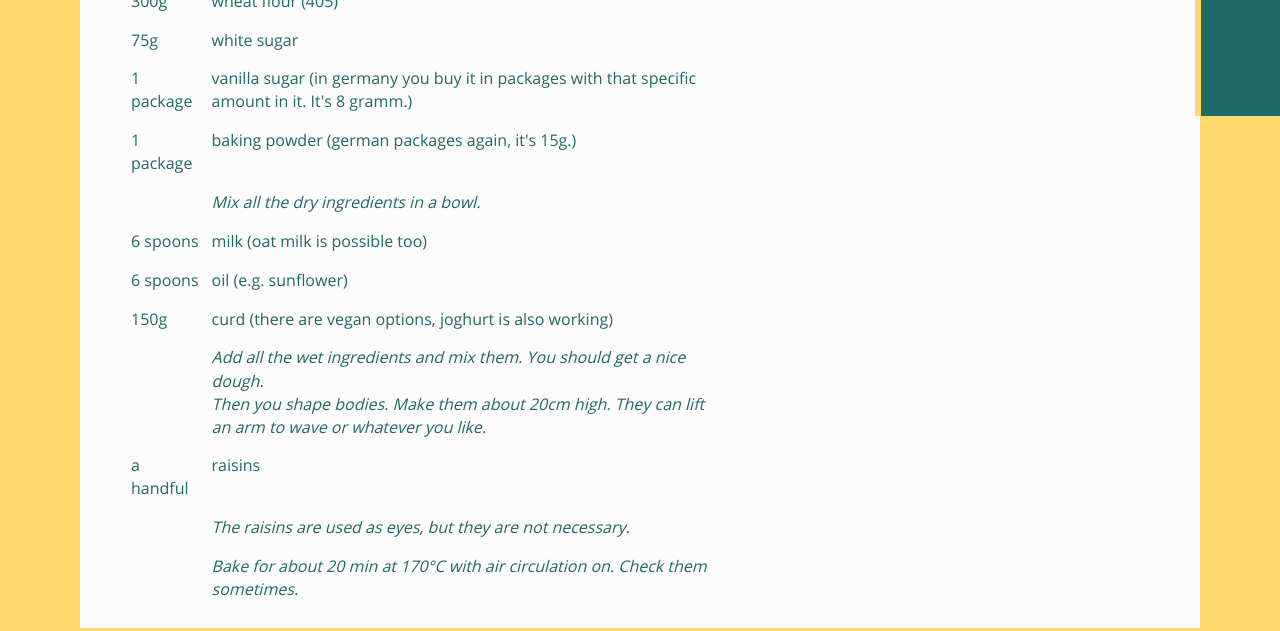
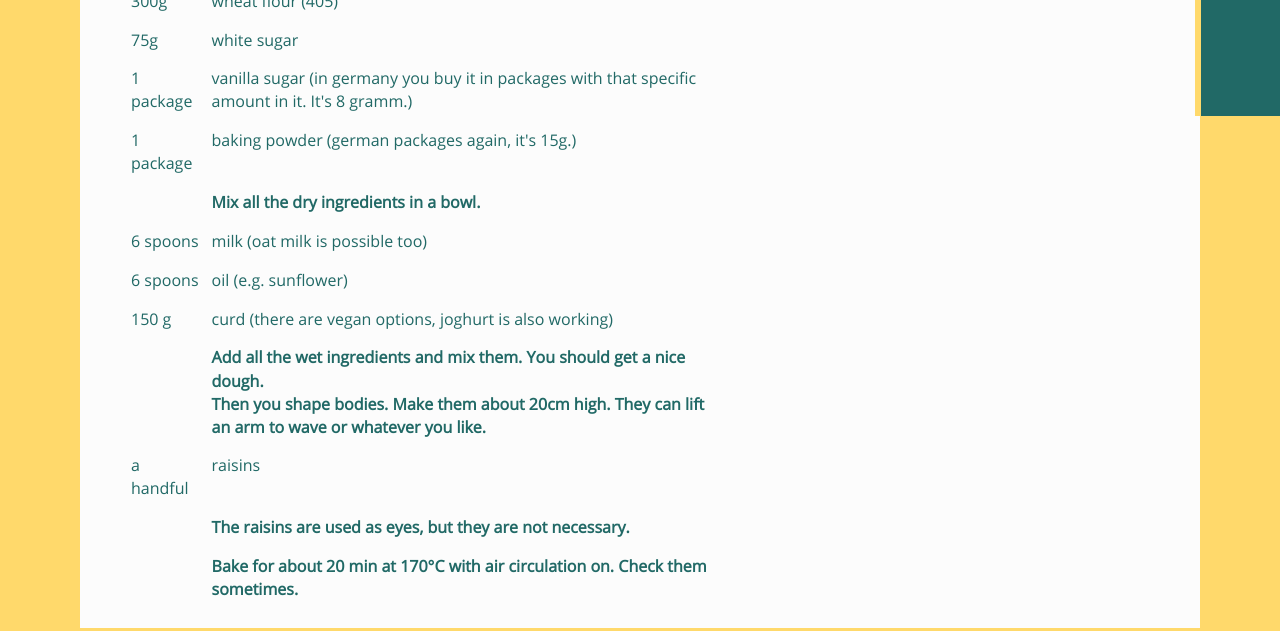
Before and after one commit to SMHeyne/smheyne.github.io, a plain HTML site: page recipe.html in a window 1280 px wide. Shown: the part 684-1315 px from the top of the page. Drawn offline with Linux system fonts and the light colour scheme.

Commit message:
small edit for recipe table

```diff
--- a/recipe.html
+++ b/recipe.html
@@ -78,7 +78,7 @@
         <tr>
           <td></td>
          <td>
-             <i> Mix all the dry ingredients in a bowl.</i>
+             <b> Mix all the dry ingredients in a bowl.</b>
          </td>
         </tr>
         <tr>
@@ -90,21 +90,21 @@
           <td>oil (e.g. sunflower)</td>
         </tr>
         <tr>
-          <td>150g</td>
+          <td>150 g</td>
           <td>curd (there are vegan options, joghurt is also working)</td>
         </tr>
         <tr>
-          <td></td> <td> <i>Add all the wet ingredients and mix them. You should get a nice dough. <br>Then you shape bodies. Make them about 20cm high. They can lift an arm to wave or whatever you like. </i></td>
+          <td></td> <td> <b>Add all the wet ingredients and mix them. You should get a nice dough. <br>Then you shape bodies. Make them about 20cm high. They can lift an arm to wave or whatever you like. </b></td>
         </tr>
         <tr>
           <td>a handful</td>
           <td>raisins</td>
         </tr>
         <tr>
-          <td></td> <td><i>The raisins are used as eyes, but they are not necessary.</i></td>
+          <td></td> <td><b>The raisins are used as eyes, but they are not necessary.</b></td>
         </tr>
         <tr>
-          <td></td> <td><i>Bake for about 20 min at 170°C with air circulation on. Check them sometimes. </i></td>
+          <td></td> <td><b>Bake for about 20 min at 170°C with air circulation on. Check them sometimes. </b></td>
         </tr>
       </table>
     </div>
```
